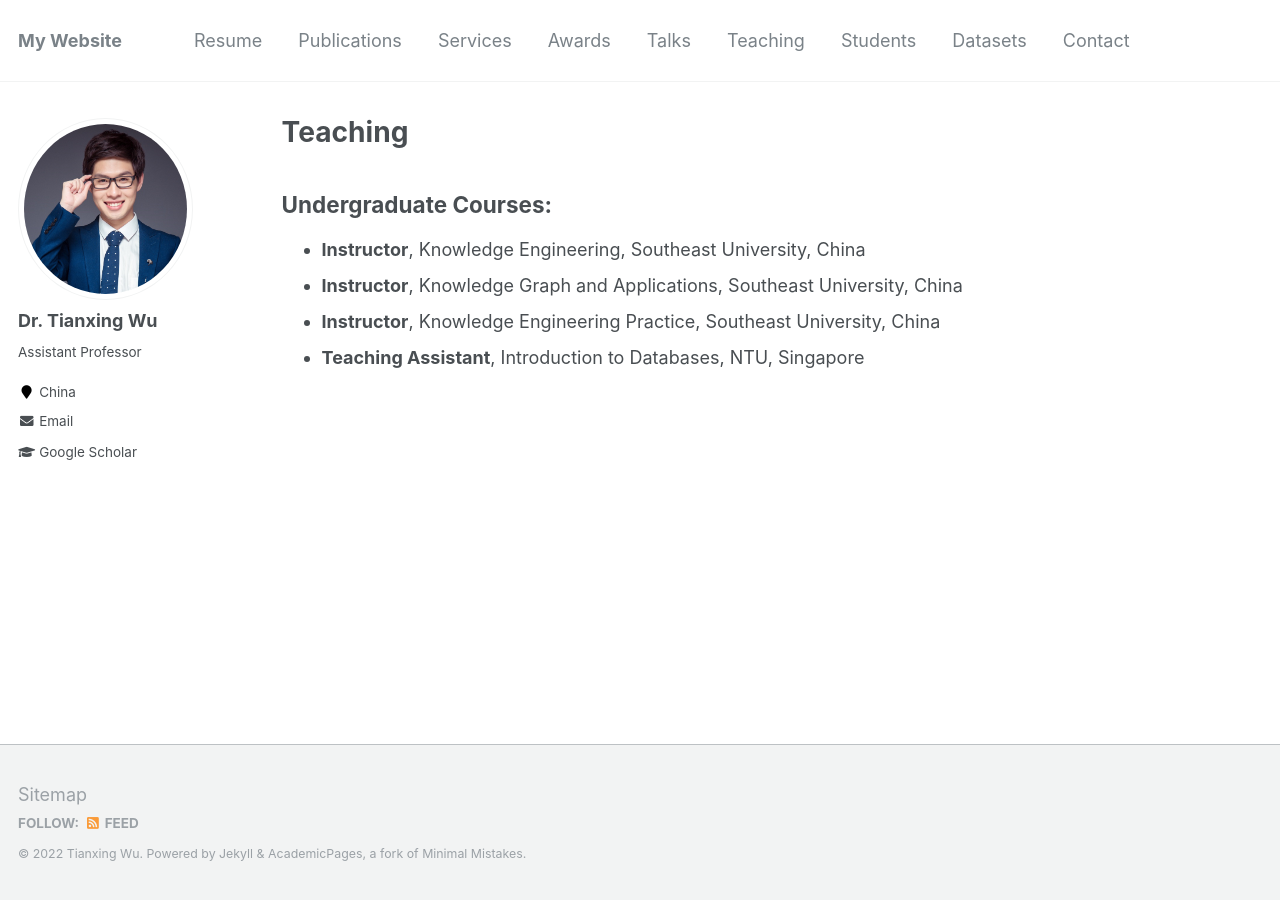
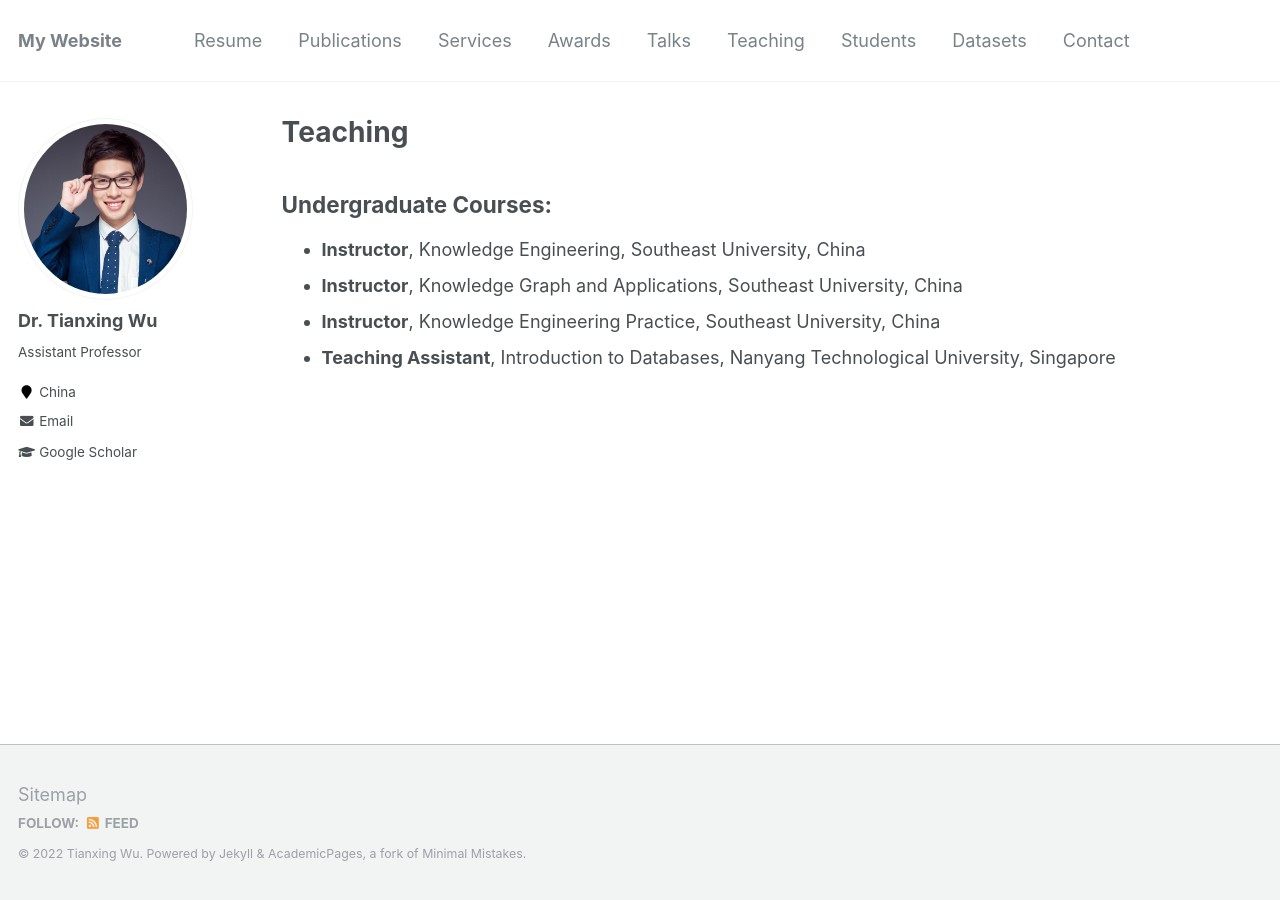
Before and after one commit to tianxing-wu/tianxing-wu.github.io, a Jekyll site: the page built from _pages/teaching.md, in a window 1280 px wide. Built offline with Jekyll 4.4.1, drawn with Linux system fonts in a browser that asks for light colours.

Commit message:
Update teaching.md

```diff
--- a/_pages/teaching.md
+++ b/_pages/teaching.md
@@ -9,4 +9,4 @@ author_profile: true
 * **Instructor**, Knowledge Engineering, Southeast University, China
 * **Instructor**, Knowledge Graph and Applications, Southeast University, China
 * **Instructor**, Knowledge Engineering Practice, Southeast University, China
-* **Teaching Assistant**, Introduction to Databases, NTU, Singapore
+* **Teaching Assistant**, Introduction to Databases, Nanyang Technological University, Singapore
```
